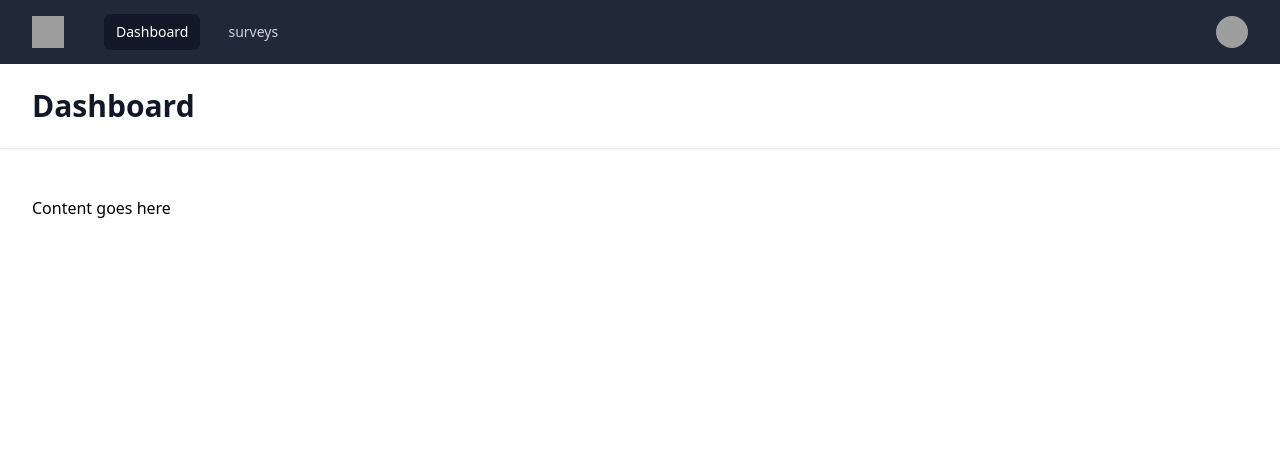
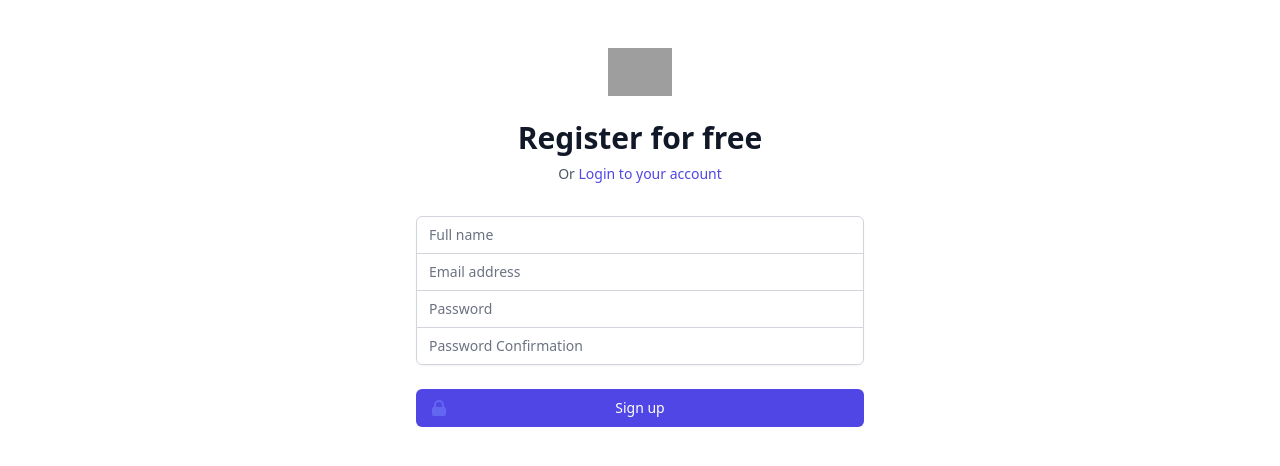
Before and after one commit to Quoc-Bao-213/Laravel-vue-survey, a Vue app in the folder vue/: page /register in a window 1280 px wide. Before the commit this address led to /dashboard. Shown: the top 466 px of the page. Built offline with nearby package versions, Linux system fonts and the light colour scheme; grey boxes are pictures that could not be loaded.

Commit message:
Registration feature

```diff
--- a/vue/src/store/index.js
+++ b/vue/src/store/index.js
@@ -3,20 +3,37 @@ import {createStore} from "vuex"
 const store = createStore({
     state: {
         user: {
-            data: {
-                name: 'Tom Cook',
-                email: 'tom@example.com',
-                imageUrl: 'https://images.unsplash.com/photo-1472099645785-5658abf4ff4e?ixlib=rb-1.2.1&ixid=eyJhcHBfaWQiOjEyMDd9&auto=format&fit=facearea&facepad=2&w=256&h=256&q=80'
-            },
-            token: 123
+            data: {},
+            token: sessionStorage.getItem('TOKEN')
         }
     },
     getters: {},
-    actions: {},
+    actions: {
+        register({ commit }, user) {
+            return fetch(`http://laravel-vue-survey.com/api/register`, {
+                headers: {
+                    "Content-Type": "application/json",
+                    Accept: "application/json"
+                },
+                method: "POST",
+                body: JSON.stringify(user)
+            })
+                .then((res) => res.json())
+                .then((res) => {
+                    commit('setUser', res);
+                    return res;
+                })
+        }
+    },
     mutations: {
         logout: (state) => {
             state.user.data = {};
             state.user.token = null;
+        },
+        setUser: (state, userData) => {
+            state.user.token = userData.token;
+            state.user.data = userData.user;
+            sessionStorage.setItem('TOKEN', userData.token);
         }
     },
     modules: {}
--- a/vue/src/views/Register.vue
+++ b/vue/src/views/Register.vue
@@ -7,20 +7,24 @@
         <router-link :to="{name: 'Login'}" class="font-medium text-indigo-600 hover:text-indigo-500">Login to your account</router-link>
       </p>
     </div>
-    <form class="mt-8 space-y-6" action="#" method="POST">
+    <form class="mt-8 space-y-6" @submit="register">
       <input type="hidden" name="remember" value="true">
       <div class="rounded-md shadow-sm -space-y-px">
         <div>
-          <label for="fullname" class="sr-only">Email address</label>
-          <input id="fullname" name="name" type="text" autocomplete="name" required class="appearance-none rounded-none relative block w-full px-3 py-2 border border-gray-300 placeholder-gray-500 text-gray-900 rounded-t-md focus:outline-none focus:ring-indigo-500 focus:border-indigo-500 focus:z-10 sm:text-sm" placeholder="Full name">
+          <label for="fullname" class="sr-only">Full name</label>
+          <input id="fullname" name="name" type="text" autocomplete="name" required v-model="user.name" class="appearance-none rounded-none relative block w-full px-3 py-2 border border-gray-300 placeholder-gray-500 text-gray-900 rounded-t-md focus:outline-none focus:ring-indigo-500 focus:border-indigo-500 focus:z-10 sm:text-sm" placeholder="Full name">
         </div>
         <div>
           <label for="email-address" class="sr-only">Email address</label>
-          <input id="email-address" name="email" type="email" autocomplete="email" required class="appearance-none rounded-none relative block w-full px-3 py-2 border border-gray-300 placeholder-gray-500 text-gray-900 focus:outline-none focus:ring-indigo-500 focus:border-indigo-500 focus:z-10 sm:text-sm" placeholder="Email address">
+          <input id="email-address" name="email" type="email" autocomplete="email" required v-model="user.email" class="appearance-none rounded-none relative block w-full px-3 py-2 border border-gray-300 placeholder-gray-500 text-gray-900 focus:outline-none focus:ring-indigo-500 focus:border-indigo-500 focus:z-10 sm:text-sm" placeholder="Email address">
         </div>
         <div>
           <label for="password" class="sr-only">Password</label>
-          <input id="password" name="password" type="password" autocomplete="current-password" required class="appearance-none rounded-none relative block w-full px-3 py-2 border border-gray-300 placeholder-gray-500 text-gray-900 rounded-b-md focus:outline-none focus:ring-indigo-500 focus:border-indigo-500 focus:z-10 sm:text-sm" placeholder="Password">
+          <input id="password" name="password" type="password" autocomplete="current-password" required v-model="user.password" class="appearance-none rounded-none relative block w-full px-3 py-2 border border-gray-300 placeholder-gray-500 text-gray-900 focus:outline-none focus:ring-indigo-500 focus:border-indigo-500 focus:z-10 sm:text-sm" placeholder="Password">
+        </div>
+        <div>
+          <label for="password_confirmation" class="sr-only">Password Confirmation</label>
+          <input id="password_confirmation" name="password_confirmation" type="password" autocomplete="current-password_confirmation" required v-model="user.password_confirmation" class="appearance-none rounded-none relative block w-full px-3 py-2 border border-gray-300 placeholder-gray-500 text-gray-900 rounded-b-md focus:outline-none focus:ring-indigo-500 focus:border-indigo-500 focus:z-10 sm:text-sm" placeholder="Password Confirmation">
         </div>
       </div>
 
@@ -38,12 +42,27 @@
     </form>
 </template>
 
-<script>
+<script setup>
 import { LockClosedIcon } from '@heroicons/vue/solid'
+import store from '../store'
+import { useRouter } from 'vue-router'
 
-export default {
-  comments: {
-    LockClosedIcon
-  },
+const router = useRouter();
+const user = {
+  name: '',
+  email: '',
+  password: '',
+  password_confirmation: ''
+};
+
+function register(ev) {
+  ev.preventDefault();
+  store
+    .dispatch('register', user)
+    .then((res) => {
+      router.push({
+        name: 'Dashboard'
+      })
+    })
 }
 </script>
```
Also changed, not shown: 2 other files (tests, documents, lock files or other folders).
